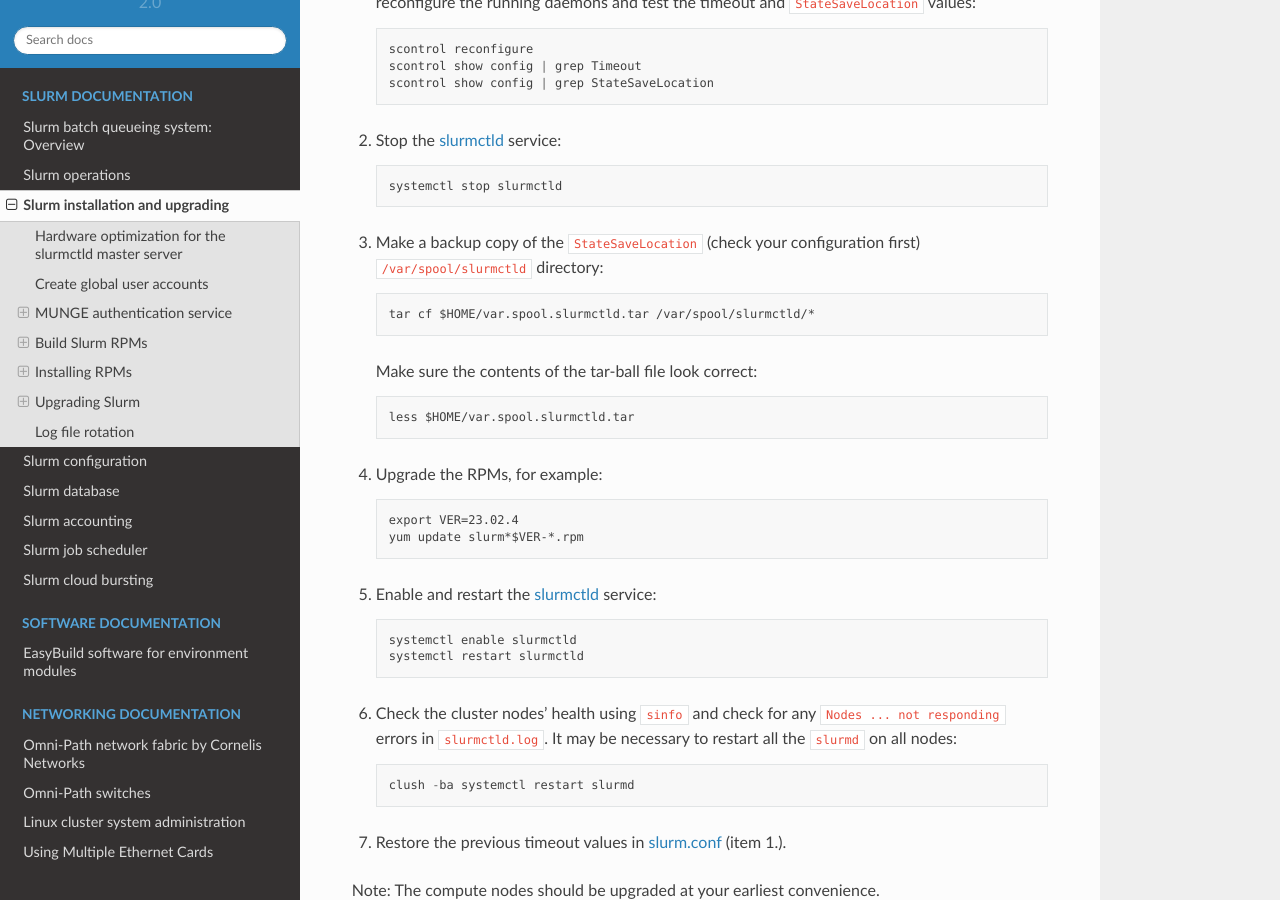
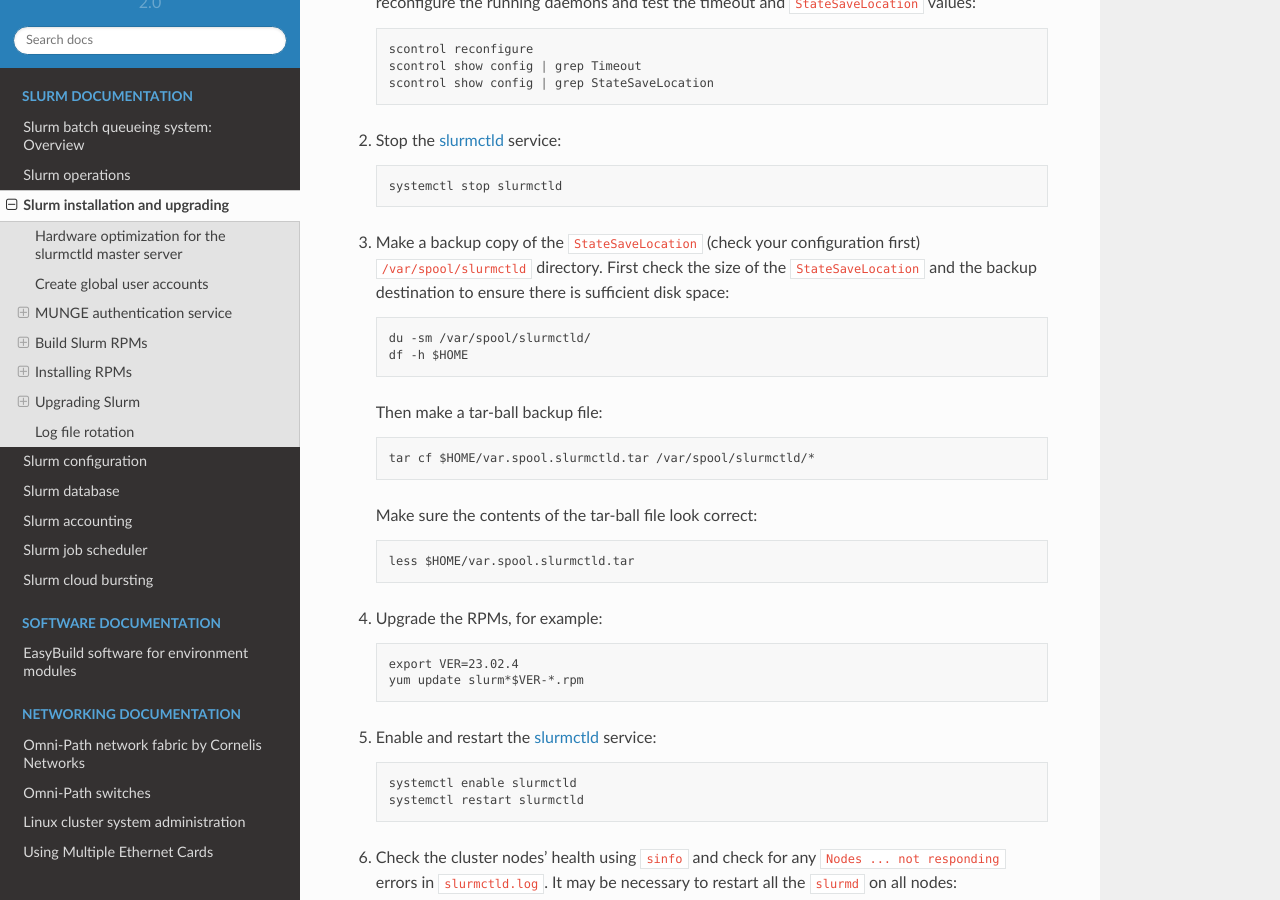
Before and after one commit to OleHolmNielsen/Niflheim_system, a Sphinx documentation site: the page built from docs/Slurm_installation.rst, in a window 1280 px wide and 900 px high, scrolled down 17844 px. Built offline with Sphinx 7.4.7 and the Read the Docs theme 2.0.0, drawn with Linux system fonts in a browser that asks for light colours.

Commit message:
Check size of backup

```diff
--- a/docs/Slurm_installation.rst
+++ b/docs/Slurm_installation.rst
@@ -766,7 +766,13 @@
      systemctl stop slurmctld
 
 3. Make a backup copy of the ``StateSaveLocation``
-   (check your configuration first) ``/var/spool/slurmctld`` directory::
+   (check your configuration first) ``/var/spool/slurmctld`` directory.
+   First check the size of the ``StateSaveLocation`` and the backup destination to ensure there is sufficient disk space::
+
+     du -sm /var/spool/slurmctld/
+     df -h $HOME
+
+   Then make a tar-ball backup file::
 
      tar cf $HOME/var.spool.slurmctld.tar /var/spool/slurmctld/*
 
```
